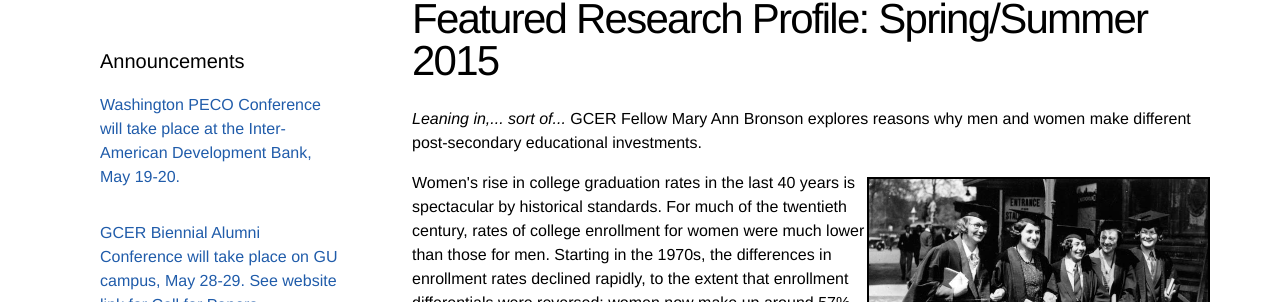
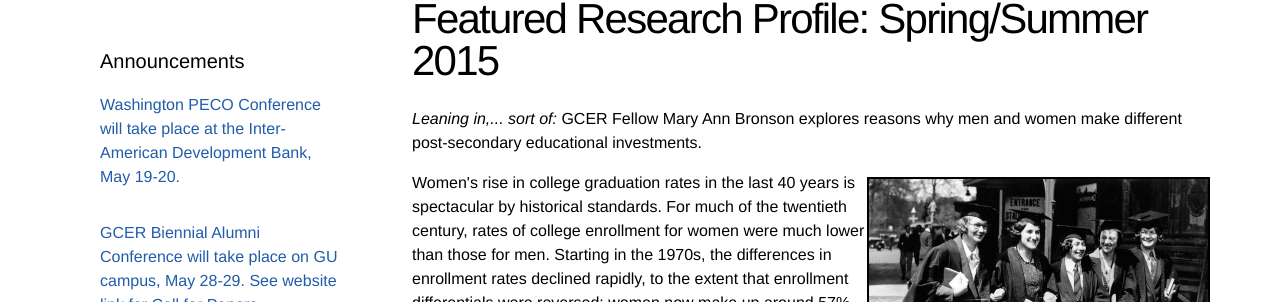
Before and after one commit to georgetown-econ/gcer, a Jekyll site: the page built from research.html, in a window 1280 px wide and 900 px high, scrolled down 319 px. Shown: the part 150-452 px from the top of the window. Built offline with Jekyll 4.4.1, drawn with Linux system fonts in a browser that asks for light colours.

Commit message:
some more edits

```diff
--- a/research.html
+++ b/research.html
@@ -11,7 +11,7 @@ published: true
 
       <h1 class="main-page-title">Featured Research Profile: Spring/Summer 2015</h1>
       <h3 align="left">
-        <em> Leaning in,... sort of...</em>
+        <em> Leaning in,... sort of: </em>
         GCER Fellow Mary Ann Bronson explores reasons why men and women make different post-secondary educational investments.  </h3>
 
 
```
